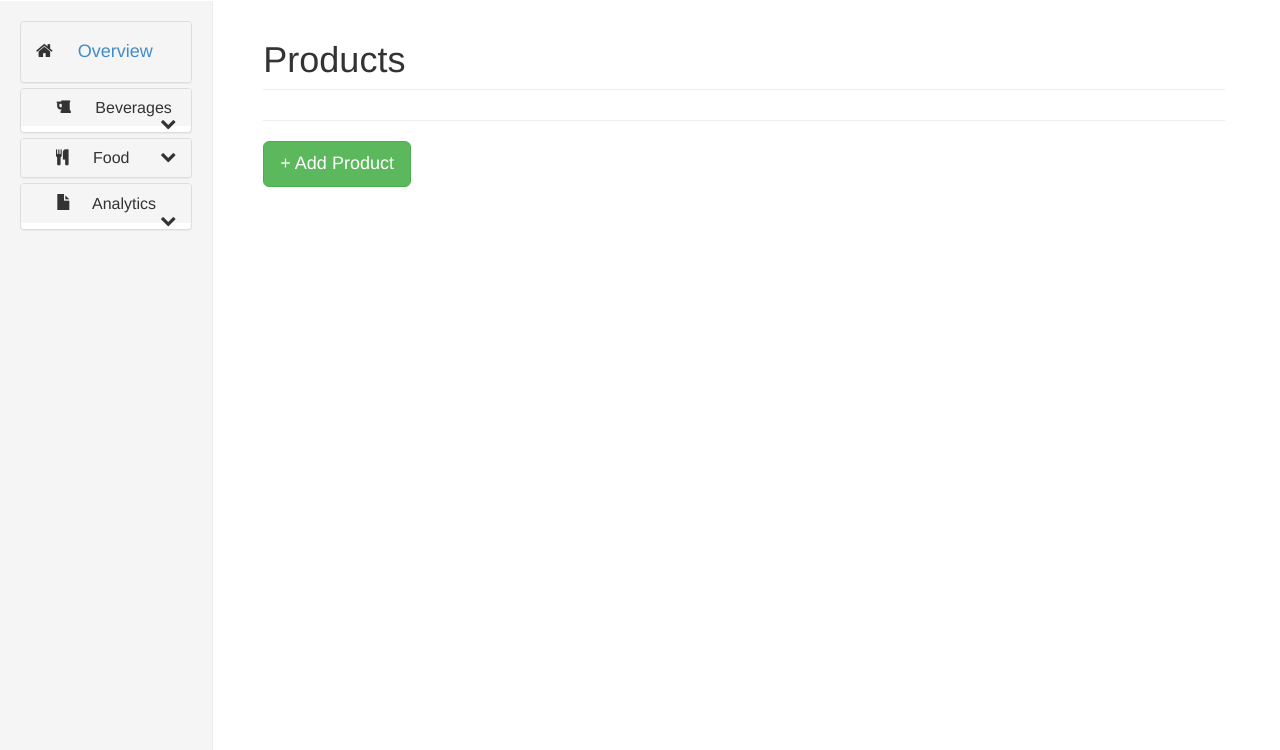
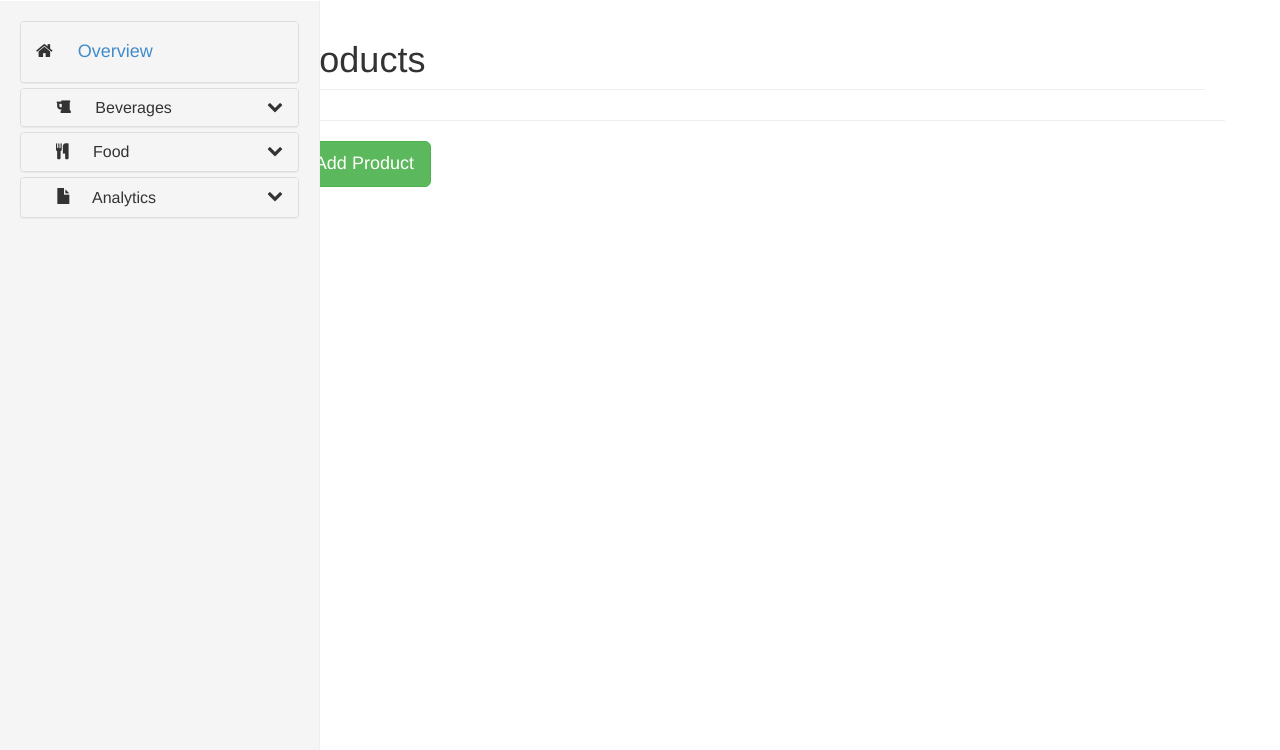
Before and after one commit to EGoobie/OAPp, a PHP site: page /productPage.php in a window 1280 px wide. Shown: the part 50-800 px from the top of the page. Run offline with PHP 8.4, Linux system fonts and the light colour scheme; data that the repository does not hold is empty; some libraries are stand-ins or nearby versions.

Commit message:
Update oappMain.css
Fixed screen size issue so that the app works well in all screen sizes

```diff
--- a/css/oappMain.css
+++ b/css/oappMain.css
@@ -201,3 +201,40 @@ button.btn.btn-sm.btn-danger.pull-right {
 .modal-content li.nav-header {
 	margin-top: 5px;
 }
+
+/* Screen size issue fix */
+@media (min-width: 768px) {
+	.btn-lg, .btn-group-lg>.btn {
+		padding: 10px 16px;
+		margin: 0 50px;
+		font-size: 18px;
+		line-height: 1.33;
+		border-radius: 6px;
+	}
+
+	.page-header {
+		padding-bottom: 9px;
+		margin: 40px 50px 20px;
+		border-bottom: 1px solid #eee;
+	}
+}
+
+@media (min-width: 992px) {
+	.btn-lg, .btn-group-lg>.btn {
+		padding: 10px 16px;
+		margin: 0 20px;
+		font-size: 18px;
+		line-height: 1.33;
+		border-radius: 6px;
+	}
+
+	.page-header {
+		padding-bottom: 9px;
+		margin: 40px 20px 20px;
+		border-bottom: 1px solid #eee;
+	}
+
+	.col-md-2 {
+		width: 25%;
+	}
+}
```
